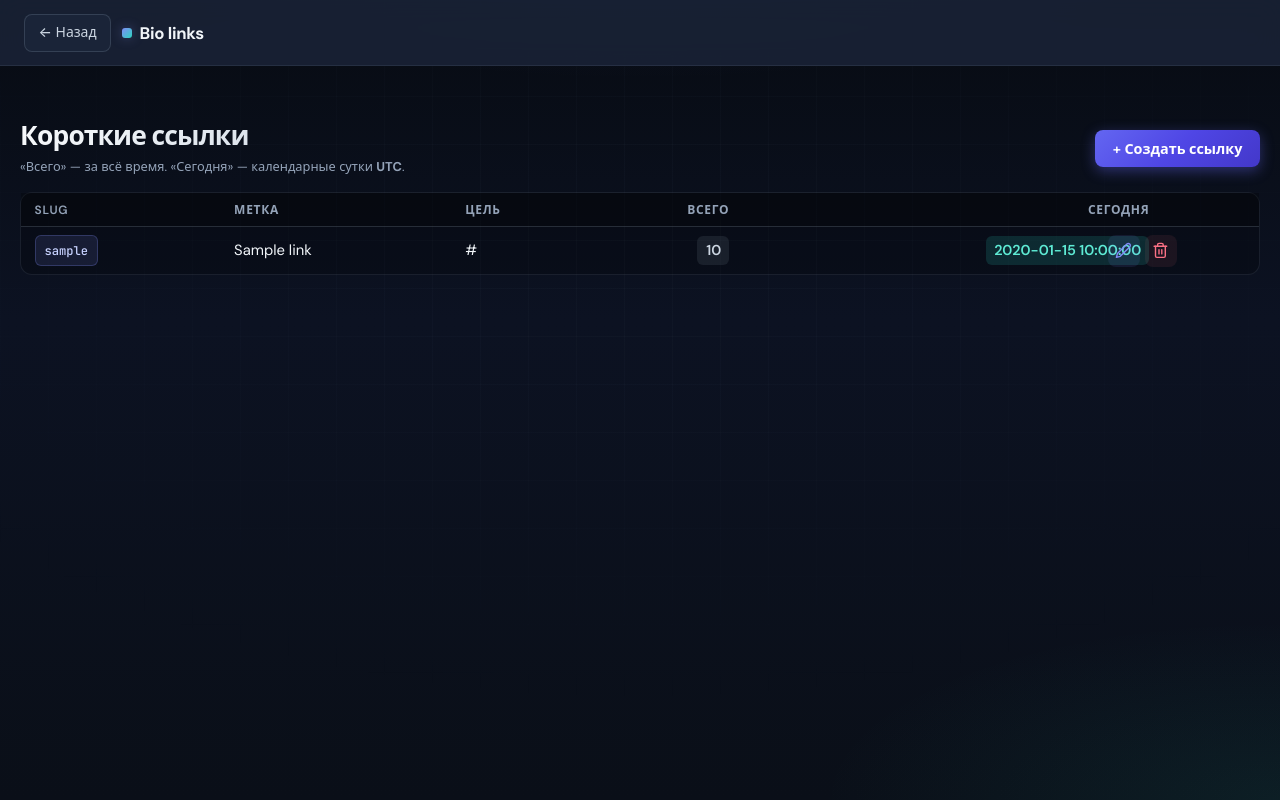
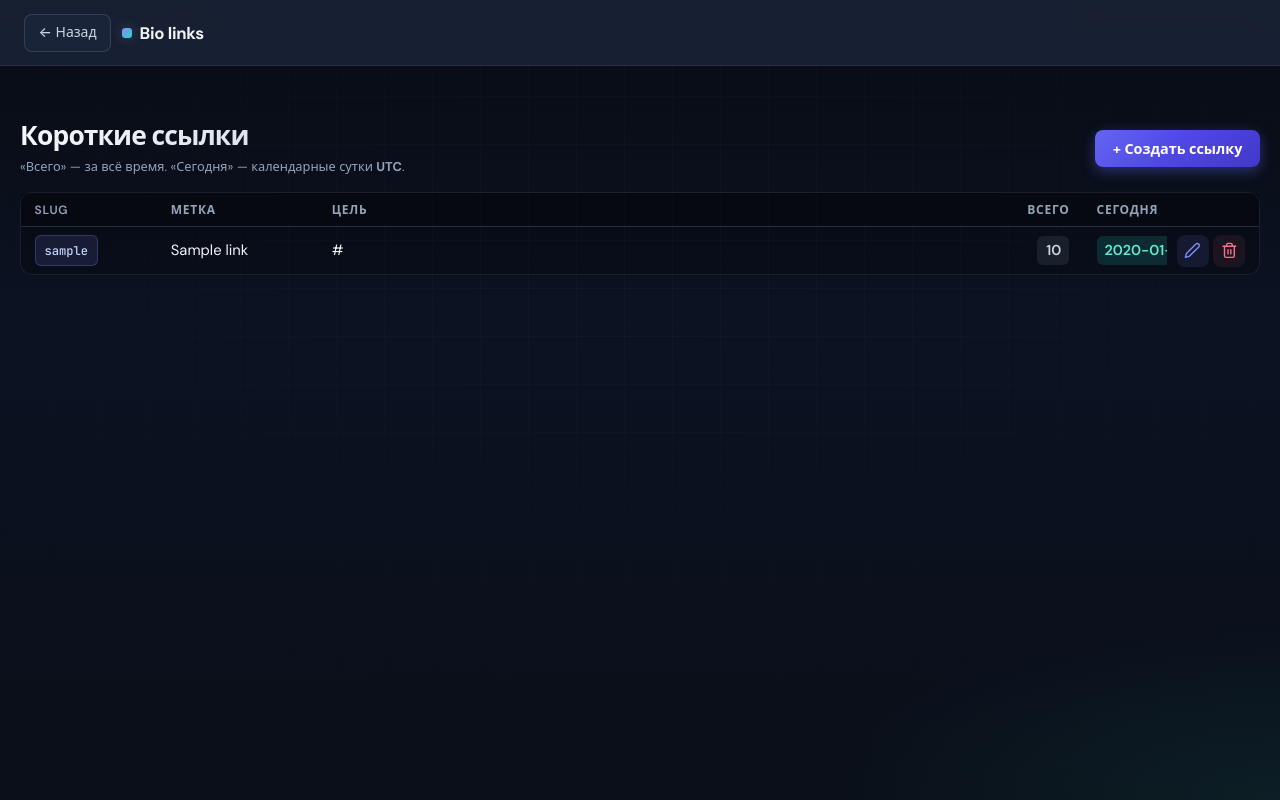
Before and after one commit to Progery222/clicks, a FastAPI app: template app/templates/link_list.html in a window 1280 px wide. Run offline with FastAPI, Linux system fonts and the light colour scheme; the template is opened without the code that fills it: most values are stand-ins (such as "Sample title", 1, 10 or a date in 2020); parts of the project's set-up code (start-up, migrations or seed data) failed here and were passed over; some libraries are stand-ins or nearby versions.

Commit message:
Таблица ссылок: фиксированная сетка колонок, без наезда pill и иконок
Co-authored-by: Cursor <cursoragent@cursor.com>

```diff
--- a/app/static/style.css
+++ b/app/static/style.css
@@ -320,16 +320,7 @@ a:hover {
   border: none;
   background: transparent;
   border-radius: 0;
-  overflow-x: visible;
-}
-
-.table--wide .actions {
-  width: 1%;
-  vertical-align: middle;
-}
-
-.table--wide th:last-child {
-  width: 1%;
+  overflow-x: clip;
 }
 
 .card--prose .page-title {
@@ -588,7 +579,53 @@ a:hover {
 }
 
 .table--wide {
+  table-layout: fixed;
+  width: 100%;
   min-width: min(36rem, 100%);
+}
+
+/* Колонки: цель сжимается, числа и действия не наезжают на соседей */
+.table--wide th:nth-child(1),
+.table--wide td:nth-child(1) {
+  width: 11%;
+  min-width: 4.5rem;
+}
+
+.table--wide th:nth-child(2),
+.table--wide td:nth-child(2) {
+  width: 13%;
+  min-width: 4rem;
+}
+
+.table--wide th:nth-child(3),
+.table--wide td:nth-child(3) {
+  min-width: 0;
+}
+
+.table--wide th:nth-child(4),
+.table--wide td:nth-child(4),
+.table--wide th:nth-child(5),
+.table--wide td:nth-child(5) {
+  width: 5.25rem;
+  min-width: 5.25rem;
+  max-width: 5.25rem;
+  overflow: hidden;
+}
+
+.table--wide .actions-head,
+.table--wide td.actions {
+  width: 5.75rem;
+  min-width: 5.75rem;
+  max-width: 5.75rem;
+  box-sizing: border-box;
+  vertical-align: middle;
+}
+
+.table--wide td.truncate {
+  max-width: none;
+  overflow: hidden;
+  text-overflow: ellipsis;
+  white-space: nowrap;
 }
 
 .table th,
@@ -732,7 +769,7 @@ a:hover {
 }
 
 .icon-btn:active {
-  transform: scale(0.96);
+  opacity: 0.92;
 }
 
 .icon-btn:focus-visible {
@@ -1244,10 +1281,6 @@ button[type="submit"].btn-primary {
     min-width: min(32rem, 100%);
   }
 
-  .table-wrap--flush {
-    overflow-x: clip;
-  }
-
   .actions.actions--icons {
     flex-direction: row;
     flex-wrap: nowrap;
```
